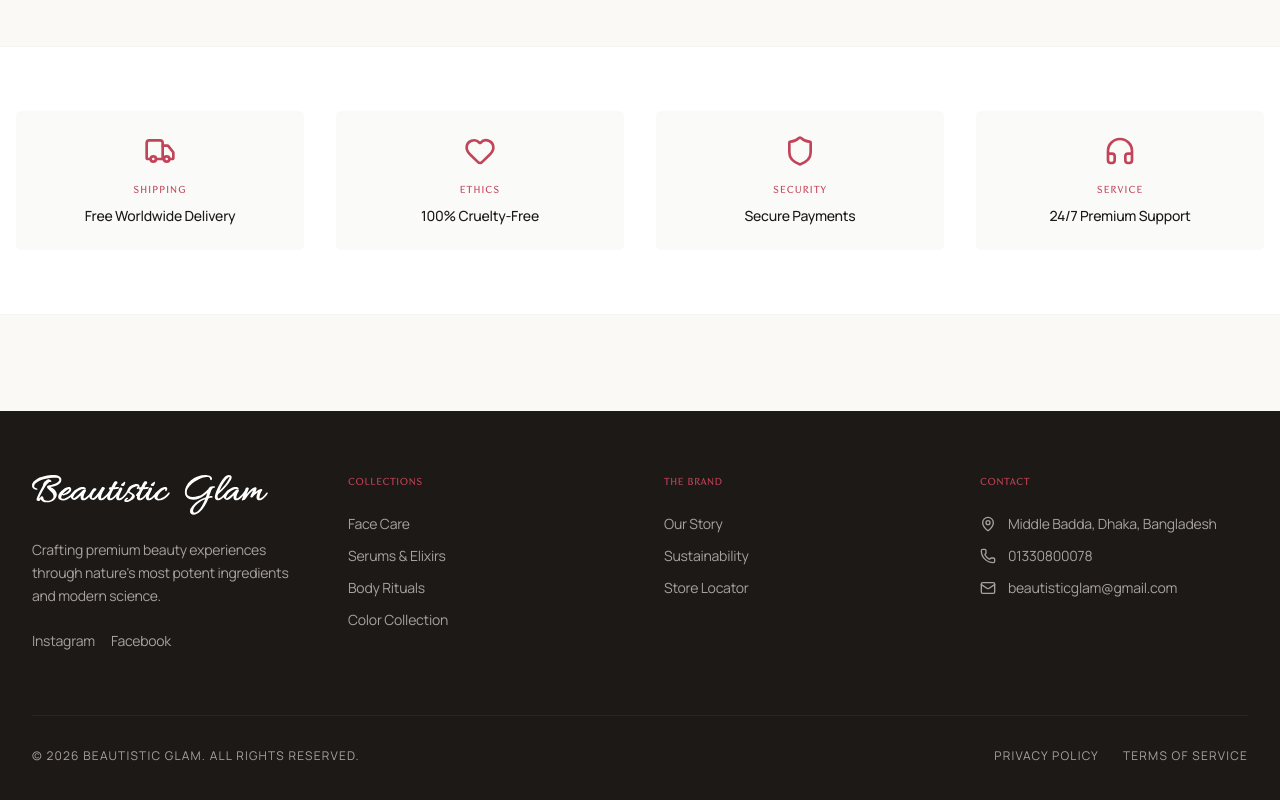
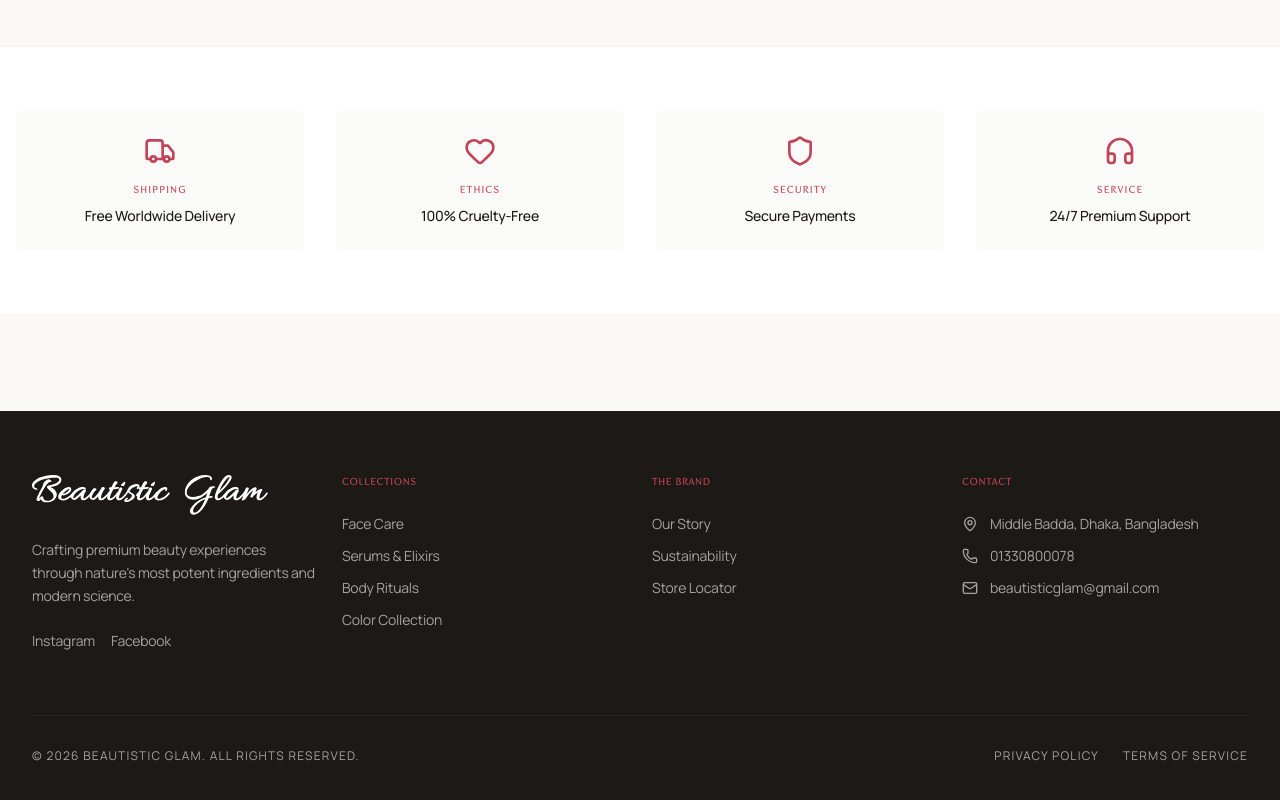
Before and after one commit to ifteyaj/Beautistic-Glam_Final, a React (Vite) app: page /#/ in a window 1280 px wide. Shown: the part 3049-3849 px from the top of the page. Built offline with nearby package versions, Linux system fonts and the light colour scheme; no server answers; the database is empty.

Commit message:
Decrease footer column gap

```diff
--- a/components/Layout/Footer.tsx
+++ b/components/Layout/Footer.tsx
@@ -7,7 +7,7 @@
   return (
     <footer className="bg-stone-900 text-stone-400 py-16">
       <div className="max-w-7xl mx-auto px-4 sm:px-6 lg:px-8">
-        <div className="grid grid-cols-1 md:grid-cols-4 gap-12">
+        <div className="grid grid-cols-1 md:grid-cols-4 gap-6">
           {/* Brand Column */}
           <div className="flex flex-col items-start">
             <img src="/logo.svg" alt="Beautistic Glam" className="h-10 mb-6 brightness-0 invert" />
```
